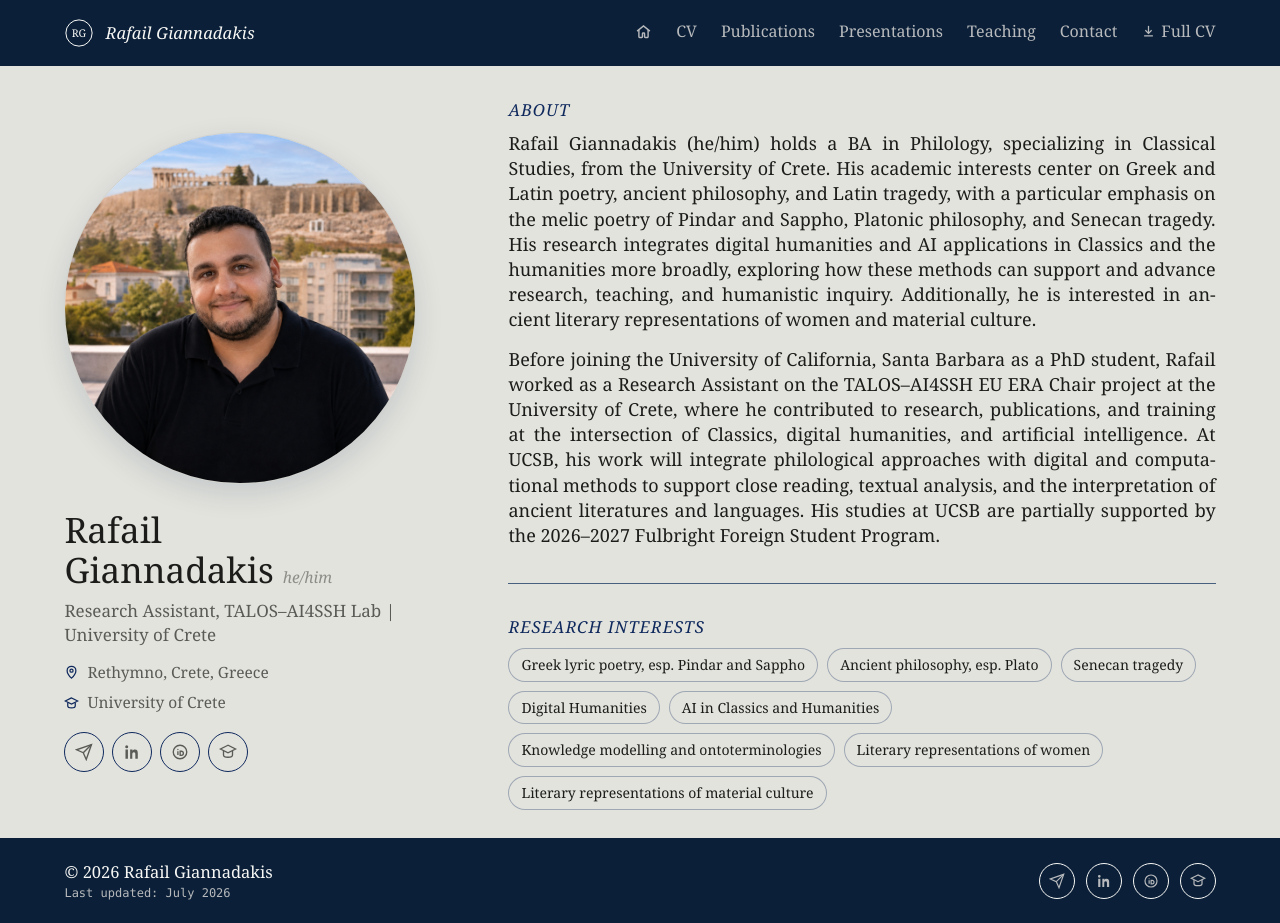
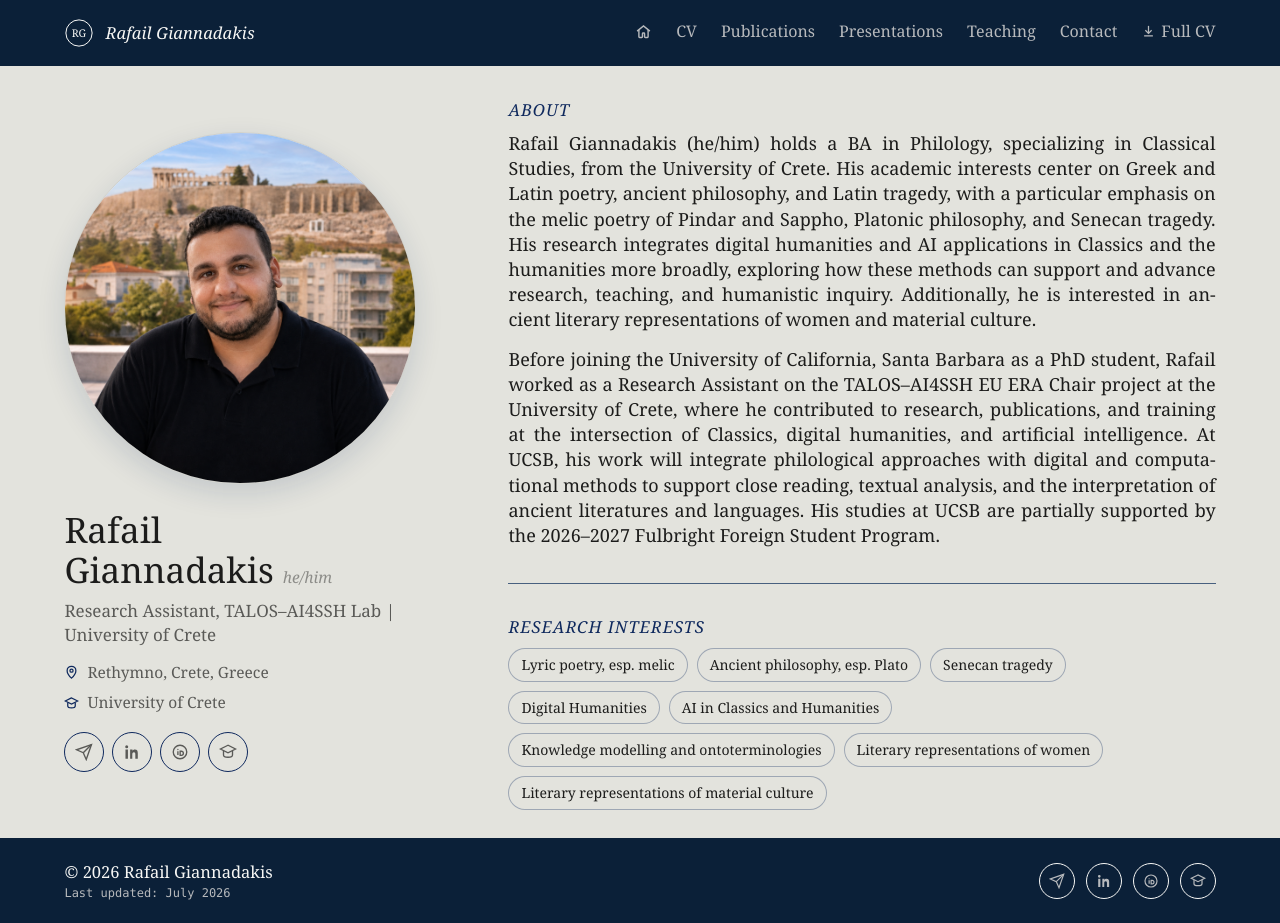
Before and after one commit to rgiannadakis/rgiannadakis.github.io, a Jekyll site: the page built from index.md, in a window 1280 px wide and 923 px high. Built offline with Jekyll 4.4.1, drawn with Linux system fonts in a browser that asks for light colours.

Commit message:
site updates

```diff
--- a/index.md
+++ b/index.md
@@ -12,7 +12,7 @@ orcid: https://orcid.org/0009-0009-6708-4396
 github: https://github.com/rgiannadakis
 linkedin: https://www.linkedin.com/in/rgiannadakis
 interests:
-  - Greek lyric poetry, esp. Pindar and Sappho
+  - Lyric poetry, esp. melic
   - Ancient philosophy, esp. Plato
   - Senecan tragedy
   - Digital Humanities
```
